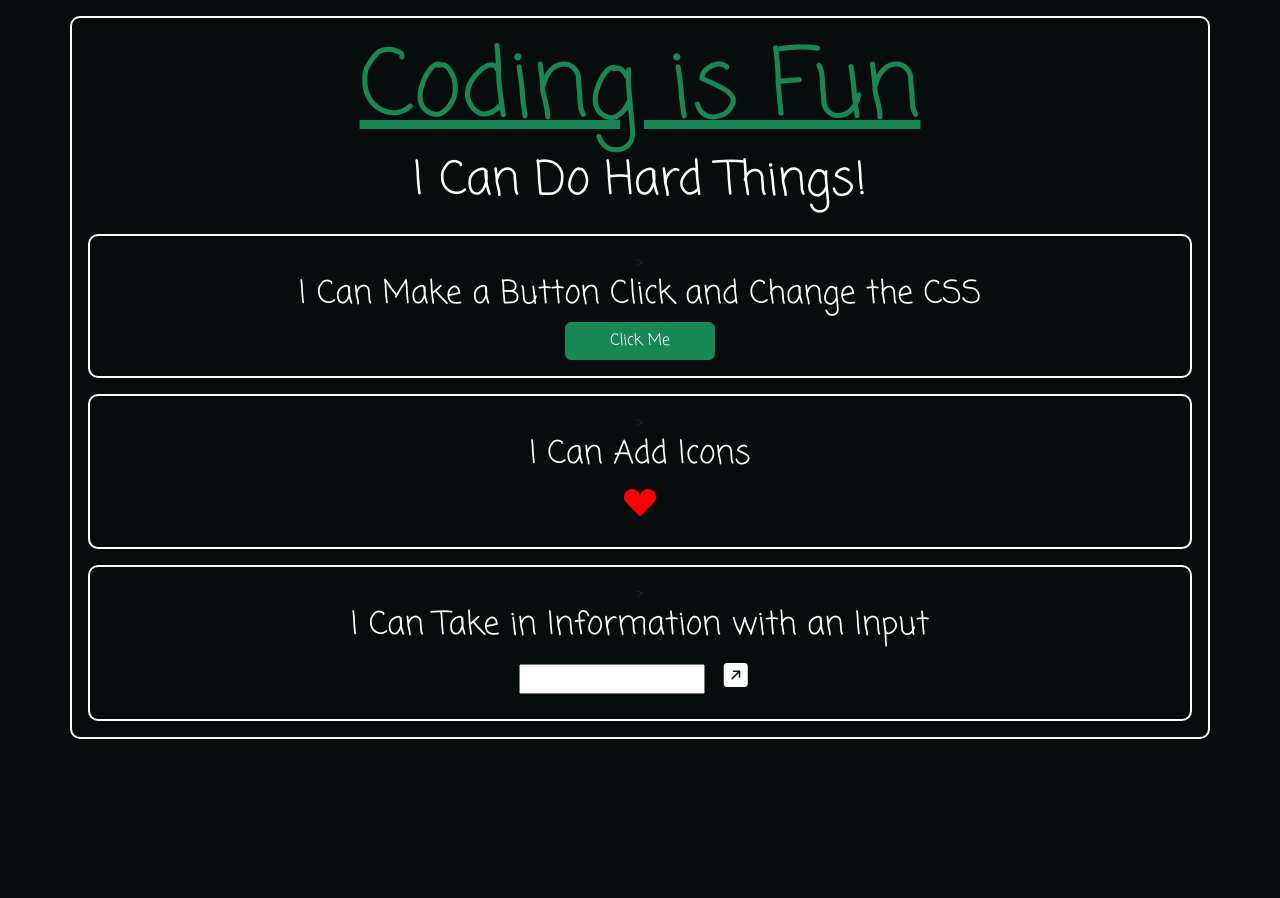
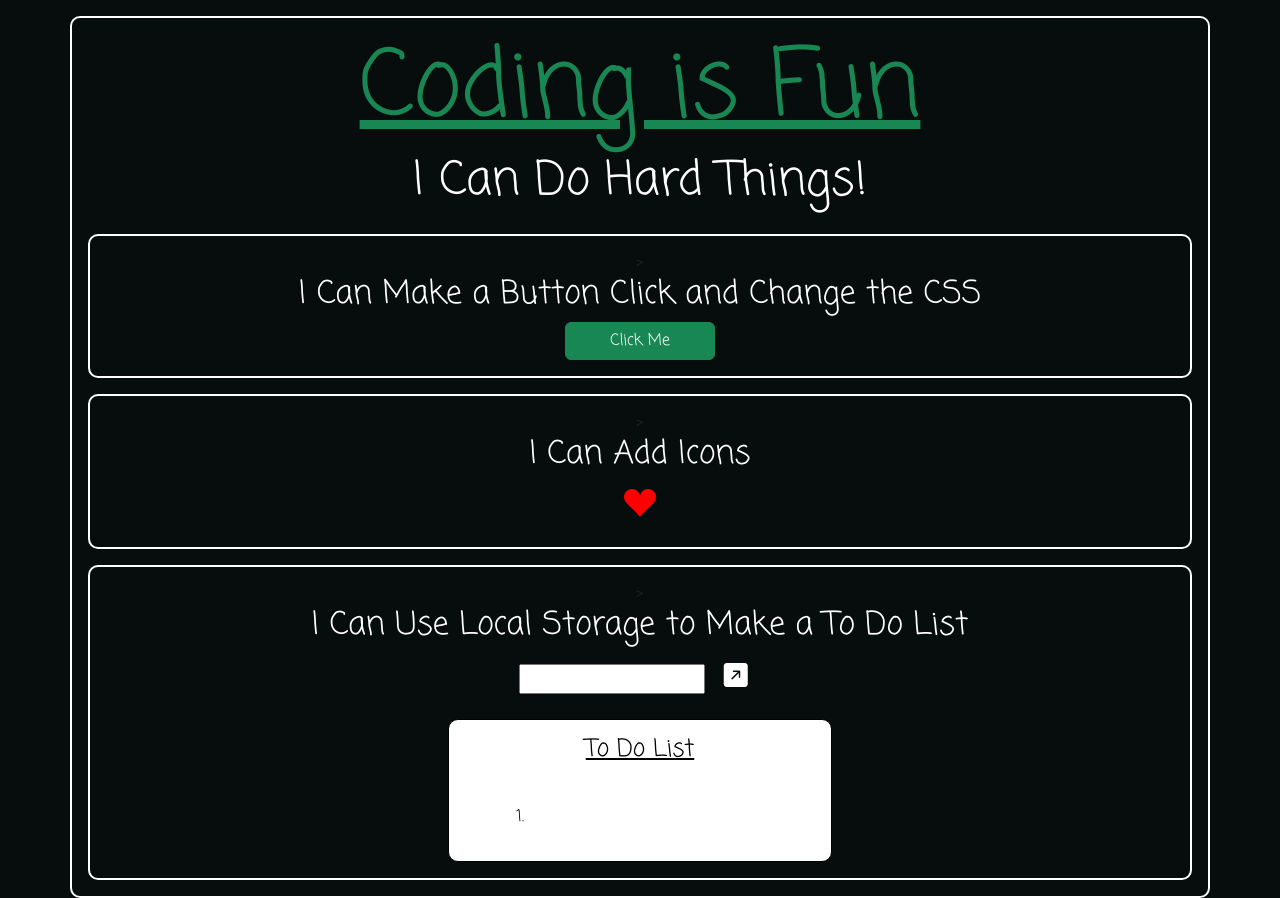
Before and after one commit to cqyates/Code4Fun, a plain HTML site: page index.html in a window 1280 px wide. Both pictures are taken after a click on the icon 735 px from the left and 678 px from the top of the page. Before the commit the page ends 816 px from the top, so only its background shows below. Drawn offline with nearby package versions, Linux system fonts and the light colour scheme.

Commit message:
added a to do list feature

```diff
--- a/index.html
+++ b/index.html
@@ -1,62 +1,103 @@
 <!DOCTYPE html>
 <html lang="en">
-
   <head>
     <meta charset="UTF-8" />
     <meta http-equiv="X-UA-Compatible" content="IE=edge" />
     <meta name="viewport" content="width=device-width, initial-scale=1.0" />
     <link rel="preconnect" href="https://fonts.googleapis.com" />
     <link rel="preconnect" href="https://fonts.gstatic.com" crossorigin />
-  <link href="https://fonts.googleapis.com/css2?family=Coming+Soon&display=swap" rel="stylesheet" />
-  <link rel="stylesheet" href="https://cdn.jsdelivr.net/npm/bootstrap-icons@1.13.1/font/bootstrap-icons.min.css">
-  <link href="https://cdn.jsdelivr.net/npm/bootstrap@5.3.8/dist/css/bootstrap.min.css" rel="stylesheet"
-    integrity="sha384-sRIl4kxILFvY47J16cr9ZwB07vP4J8+LH7qKQnuqkuIAvNWLzeN8tE5YBujZqJLB" crossorigin="anonymous" />
+    <link
+      href="https://fonts.googleapis.com/css2?family=Coming+Soon&display=swap"
+      rel="stylesheet"
+    />
+    <link
+      rel="stylesheet"
+      href="https://cdn.jsdelivr.net/npm/bootstrap-icons@1.13.1/font/bootstrap-icons.min.css"
+    />
+    <link
+      href="https://cdn.jsdelivr.net/npm/bootstrap@5.3.8/dist/css/bootstrap.min.css"
+      rel="stylesheet"
+      integrity="sha384-sRIl4kxILFvY47J16cr9ZwB07vP4J8+LH7qKQnuqkuIAvNWLzeN8tE5YBujZqJLB"
+      crossorigin="anonymous"
+    />
 
     <link rel="stylesheet" href="styles.css" />
     <title>Coding is Fun</title>
   </head>
 
   <body style="background-color: rgb(7, 12, 12); height: 100vh">
-  <div class="container" style="
+    <div
+      class="container"
+      style="
         border: 2px solid white;
         padding: 1em;
         border-radius: 10px;
         margin-top: 1rem;
-      ">
+      "
+    >
       <header class="header" style="display: flex; flex-direction: column">
         <h1 class="text-success" id="title">Coding is Fun</h1>
         <h2>I Can Do Hard Things!</h2>
-
       </header>
       <main class="section">
-      <section style="border: 2px solid white;
+        <section
+          style="
+            border: 2px solid white;
             padding: 1em;
             border-radius: 10px;
-        margin-top: 1rem;">>
+            margin-top: 1rem;
+          "
+        >
+          >
           <h3>I Can Make a Button Click and Change the CSS</h3>
-        <button class="btn btn-success" id="color-changer" style="width: 150px; margin: 0 auto">
+          <button
+            class="btn btn-success"
+            id="color-changer"
+            style="width: 150px; margin: 0 auto"
+          >
             Click Me
           </button>
         </section>
-      <section style="border: 2px solid white;
+        <section
+          style="
+            border: 2px solid white;
             padding: 1em;
             border-radius: 10px;
-          margin-top: 1rem;">>
+            margin-top: 1rem;
+          "
+        >
+          >
           <h3>I Can Add Icons</h3>
-        <i class="bi bi-suit-heart-fill" style="font-size: 2rem; color: red;"></i>
+          <i
+            class="bi bi-suit-heart-fill"
+            style="font-size: 2rem; color: red"
+          ></i>
         </section>
-      <section style="border: 2px solid white;
+        <section
+          style="
+            border: 2px solid white;
             padding: 1em;
             border-radius: 10px;
-        margin-top: 1rem;">>
-        <h3>I Can Take in Information with an Input</h3>
-        <form id="get-name">
-          <input type="text" name="name" id="username">
-          <i class="btn bi bi-arrow-up-right-square-fill" style="font-size: 1.5rem; color: white"></i>
+            margin-top: 1rem;
+          "
+        >
+          >
+          <h3>I Can Use Local Storage to Make a To Do List</h3>
+          <input type="text" name="task-name" id="task-name" required />
+          <i
+            type="button"
+            class="btn bi bi-arrow-up-right-square-fill"
+            id="add-task"
+            style="font-size: 1.5rem; color: white"
+          ></i>
+
+          <div class="list-container hide">
+            <h4 id="to-do">To Do List</h4>
+            <ol id="task-list"></ol>
+          </div>
         </section>
       </main>
     </div>
     <script src="./script.js"></script>
   </body>
-
 </html>
--- a/script.js
+++ b/script.js
@@ -1,8 +1,7 @@
-console.log("connected")
+// for css section
 
 var colorBtn = document.getElementById("color-changer");
 var titleEl = document.getElementById("title")
-console.log(titleEl)
 colorBtn.addEventListener("click", function(event){
   document.getElementById("title").classList.replace("text-success", "text-danger");
   var heartIcon = document.createElement("i")
@@ -10,3 +9,63 @@ colorBtn.addEventListener("click", function(event){
 
   titleEl.append(heartIcon)
 })
+
+// for to-do list section
+const submitBtn = document.getElementById("add-task") //works
+const listContainer = document.querySelector(".list-container");
+const taskList = document.getElementById("task-list")
+const taskArray = JSON.parse(localStorage.getItem("task-array"))||[]; //works
+
+//works with correct array
+const setLocalStorage= (arr) => {
+  localStorage.setItem("task-array", JSON.stringify(arr))
+}
+const buildList = () => {
+  listContainer.classList.remove("hide");
+  taskList.innerHTML = ""
+  for (var i =0; i < taskArray.length; i++) {
+    var listItem = document.createElement("li");
+    listItem.textContent= taskArray[i];
+    taskList.append(listItem)
+  }
+}
+
+submitBtn.addEventListener("click", function(){
+  var taskName = this.previousElementSibling.value
+  taskArray.push(taskName)
+  setLocalStorage(taskArray)
+  buildList()
+})
+
+// var taskList = document.getElementById("task-list");
+// const setTaskList = (arr) => {
+//   taskList.innerHTML = ""
+//   console.log(arr)
+//   for (var i = 0; i < arr.length; i++){
+//     console.log(arr[i])
+//     var deleteBtn = document.createElement("i")
+//     var listItem = document.createElement("li")
+//     listItem.textContent = arr[i]
+//     deleteBtn.value = arr[i]
+//     deleteBtn.setAttribute("class", "bi bi-trash")
+//     deleteBtn.addEventListener("click", function(event){
+//       var targetEvt = event.target.value;
+//       console.log(targetEvt)
+
+//     })
+
+//     listItem.append(deleteBtn)
+//     taskList.append(listItem)
+//   }
+// }
+// //items added to list successfully
+// submitBtn.addEventListener("click", function(event) {
+//
+
+//   taskArray.push(taskName)
+//   localStorage.setItem("taskArray", JSON.stringify(taskArray))
+
+//   setTaskList(taskArray)
+
+// })
+buildList()
--- a/styles.css
+++ b/styles.css
@@ -17,7 +17,35 @@ h3 {
   font-size: 24pt;
   color: white
 }
+h4 {
+  font-size: 18pt;
+  color: black;
+  text-decoration: underline;
+}
+li {
+  color: white
+}
 
 .hide {
   display: none
 }
+.list-container {
+  background-color: white;
+  width: 30vw;
+  border: 1px solid black;
+  margin: 0 auto;
+  border-radius: 10px;
+  padding: 1em;
+  margin-top: 1rem;
+}
+ol {
+  display: flex;
+  flex-direction: column;
+  gap: 5px; /* Sets space between items */
+  padding-left: 4em;
+  padding-top: 2em;
+  text-align: left;
+}
+li {
+  color: black
+}
```
Lines whose indentation alone changed are shown as unchanged.
